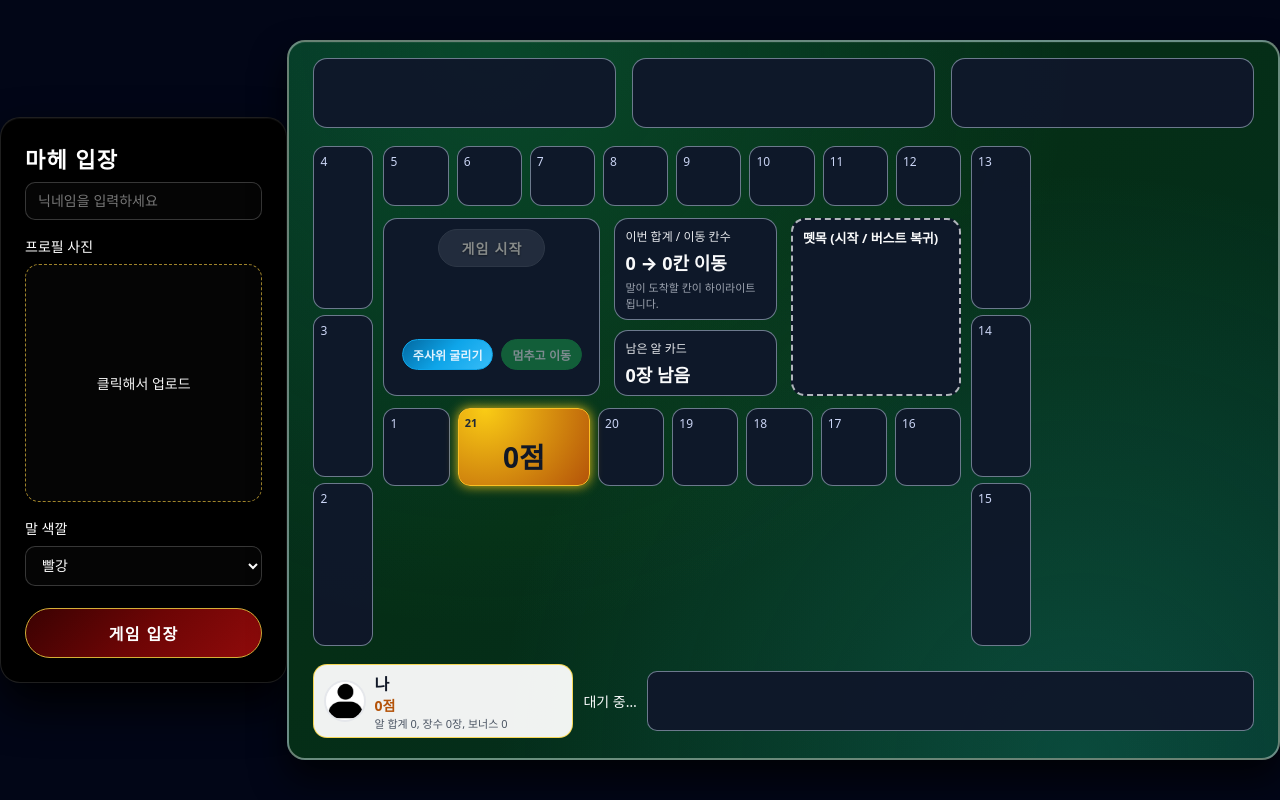
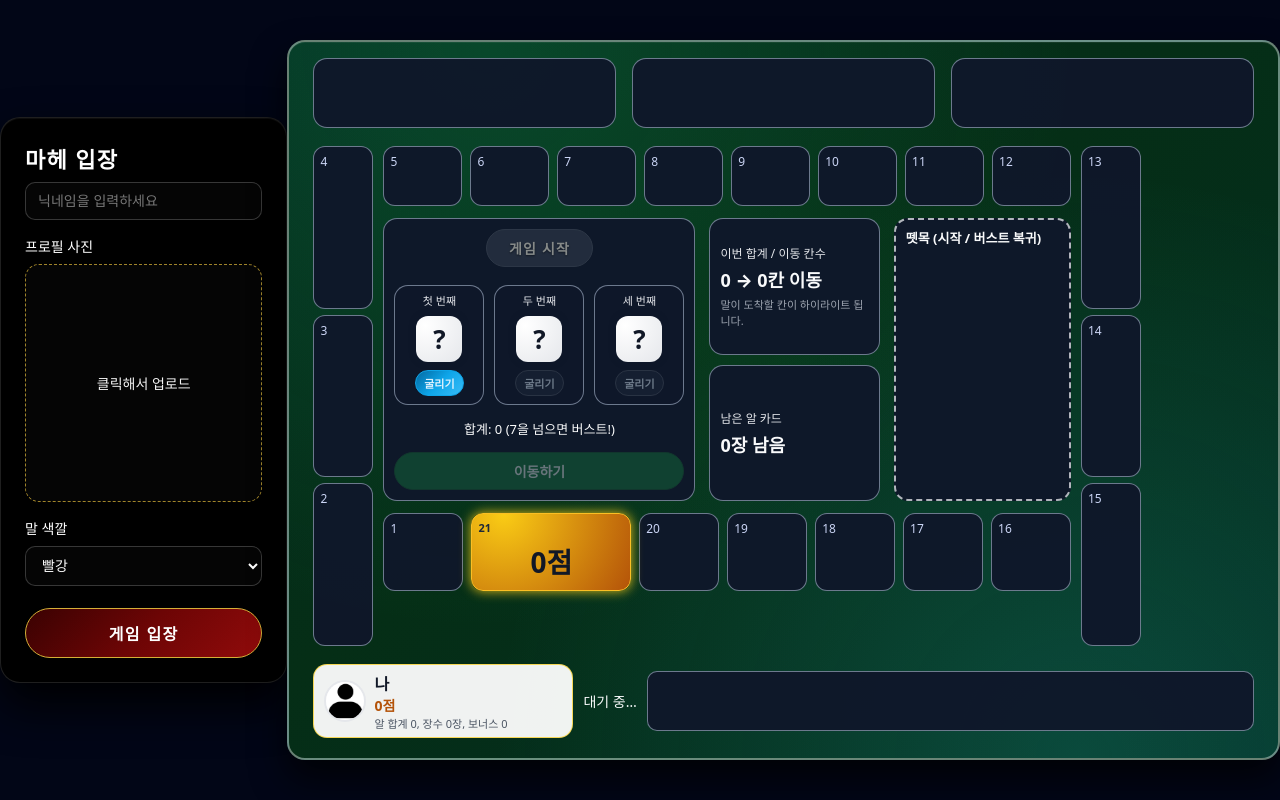
Before and after one commit to nomtekcop/Mahe_n, a website: page public/index.html in a window 1280 px wide. Drawn offline with nearby package versions, Linux system fonts and the light colour scheme.

Commit message:
Update index.html

```diff
--- a/public/index.html
+++ b/public/index.html
@@ -375,6 +375,91 @@
     color: #111827;
   }
 
+/* 🔹 새 주사위 카드 레이아웃 */
+  #dice-cards {
+    display: flex;
+    justify-content: center;
+    gap: 10px;
+    margin-top: 4px;
+  }
+
+  .dice-card {
+    width: 90px;
+    height: 120px;
+    border-radius: 14px;
+    background: rgba(15,23,42,0.96);
+    border: 1px solid rgba(148,163,184,0.7);
+    padding: 6px 6px 8px;
+    display: flex;
+    flex-direction: column;
+    align-items: center;
+    justify-content: space-between;
+  }
+
+  .dice-card-title {
+    font-size: 11px;
+    color: #e5e7eb;
+  }
+
+  .die-face {
+    width: 46px;
+    height: 46px;
+    border-radius: 12px;
+    background: radial-gradient(circle at 20% 20%, #ffffff, #e5e7eb);
+    box-shadow: 0 0 6px rgba(15,23,42,0.6);
+    display: flex;
+    align-items: center;
+    justify-content: center;
+    font-size: 26px;
+    font-weight: 800;
+    color: #111827;
+  }
+
+  .dice-roll-btn {
+    padding: 4px 8px;
+    border-radius: 999px;
+    border: 1px solid #0ea5e9;
+    background: linear-gradient(135deg,#0369a1,#0ea5e9,#38bdf8);
+    color: #e0f2fe;
+    font-size: 11px;
+    font-weight: 600;
+    cursor: pointer;
+  }
+  .dice-roll-btn:disabled {
+    opacity: 0.45;
+    background: #1e293b;
+    border-color: #4b5563;
+    cursor: default;
+  }
+
+  #dice-info-text {
+    margin-top: 6px;
+    font-size: 13px;
+    text-align: center;
+  }
+
+  #move-btn {
+    margin-top: 6px;
+    padding: 8px 20px;
+    border-radius: 999px;
+    border: 1px solid #16a34a;
+    background: linear-gradient(135deg,#065f46,#16a34a,#4ade80);
+    color: #ecfdf5;
+    font-weight: 800;
+    font-size: 14px;
+    cursor: pointer;
+  }
+  #move-btn:disabled {
+    opacity: 0.4;
+    background: #15803d;
+    border-color: #166534;
+    cursor: default;
+  }
+
+
+
+
+
   #dice-buttons {
     display: flex;
     justify-content: center;
@@ -651,12 +736,32 @@
                 <button id="start-game-btn" disabled>게임 시작</button>
               </div>
 
-              <div id="dice-row"></div>
+              <!-- 🔹 세 개의 주사위 카드 -->
+              <div id="dice-cards">
+                <div class="dice-card">
+                  <div class="dice-card-title">첫 번째</div>
+                  <div id="die-face-1" class="die-face">?</div>
+                  <button id="roll-btn-1" class="dice-roll-btn">굴리기</button>
+                </div>
+                <div class="dice-card">
+                  <div class="dice-card-title">두 번째</div>
+                  <div id="die-face-2" class="die-face">?</div>
+                  <button id="roll-btn-2" class="dice-roll-btn" disabled>굴리기</button>
+                </div>
+                <div class="dice-card">
+                  <div class="dice-card-title">세 번째</div>
+                  <div id="die-face-3" class="die-face">?</div>
+                  <button id="roll-btn-3" class="dice-roll-btn" disabled>굴리기</button>
+                </div>
+              </div>
 
-              <div id="dice-buttons">
-                <button id="roll-btn">주사위 굴리기</button>
-                <button id="stop-btn" disabled>멈추고 이동</button>
+              <!-- 합계 / 버스트 안내 -->
+              <div id="dice-info-text">
+                합계: <span id="dice-sum">0</span> (7을 넘으면 버스트!)
               </div>
+
+              <!-- 🔹 멈추고 이동 버튼(대빵 크게) -->
+              <button id="move-btn" disabled>이동하기</button>
             </div>
 
             <!-- 가운데: 이동 요약 / 남은 카드 -->
```
